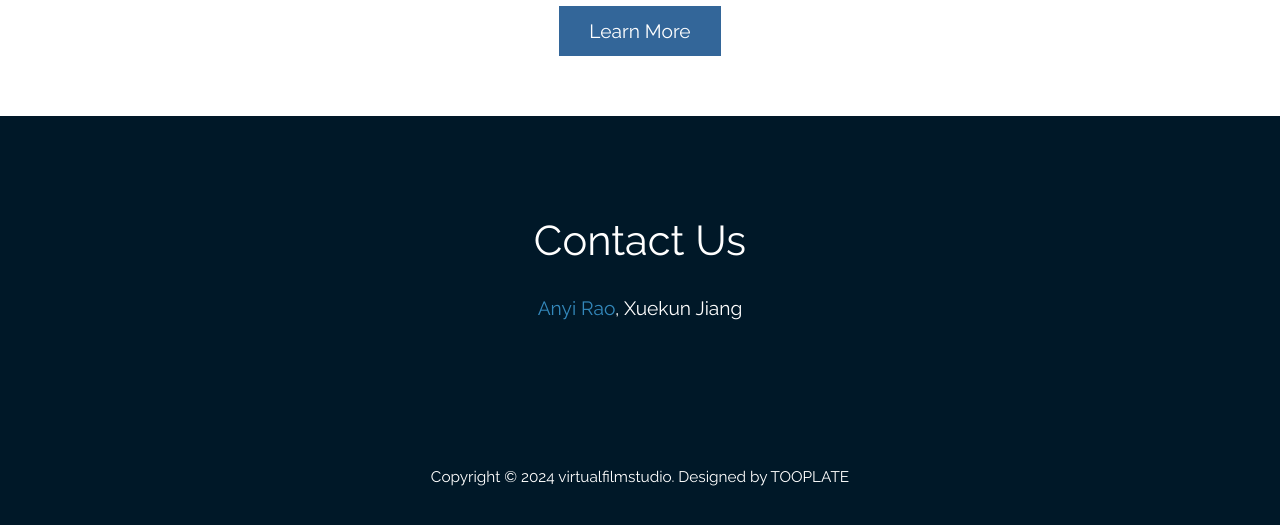
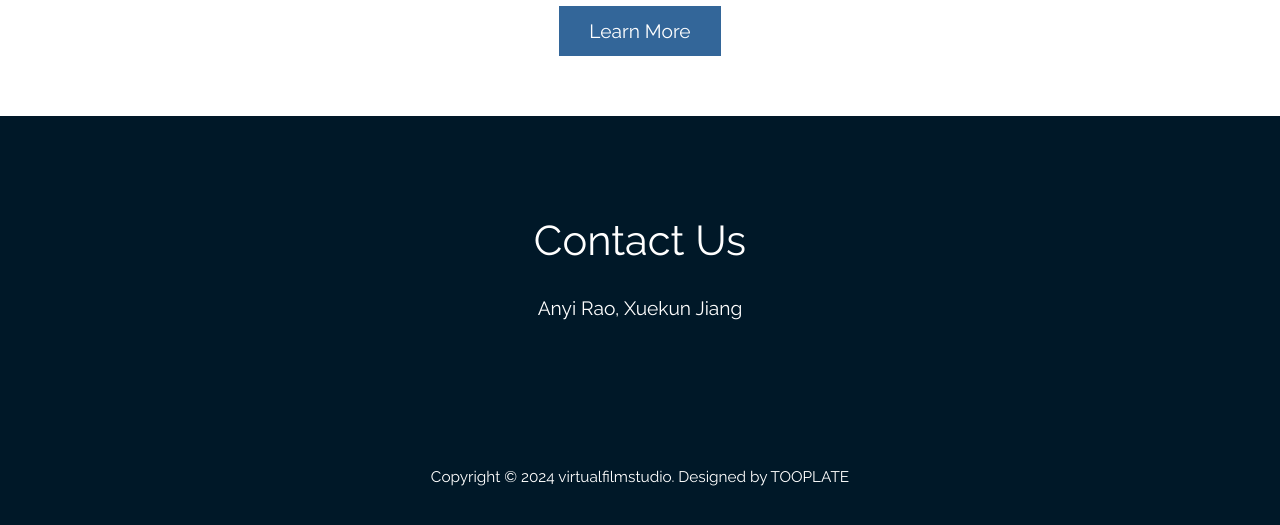
Before and after one commit to VirtualFilmStudio/VirtualFilmStudio.github.io, a plain HTML site: page index.html in a window 1280 px wide. Shown: the part 5982-6507 px from the top of the page. Drawn offline with Linux system fonts and the light colour scheme; some icons are missing.

Commit message:
Update index.html

```diff
--- a/index.html
+++ b/index.html
@@ -351,7 +351,7 @@ https://www.tooplate.com/view/2117-infinite-loop
 
             <div class="text-center col-12">
                 <h2 class="tm-section-title mb-4">Contact Us</h2>
-                <p><a href="https://anyirao.com/">Anyi Rao</a>, Xuekun Jiang</p>
+                <p><a style="color:#FFF href="https://anyirao.com/">Anyi Rao</a>, Xuekun Jiang</p>
                 <a href="https://anyirao.com/"><i class="fas fa-3x fa-mail-bulk text-center tm-icon"></i></a>
                 <p class="mb-5">
                 </p><br>
```
